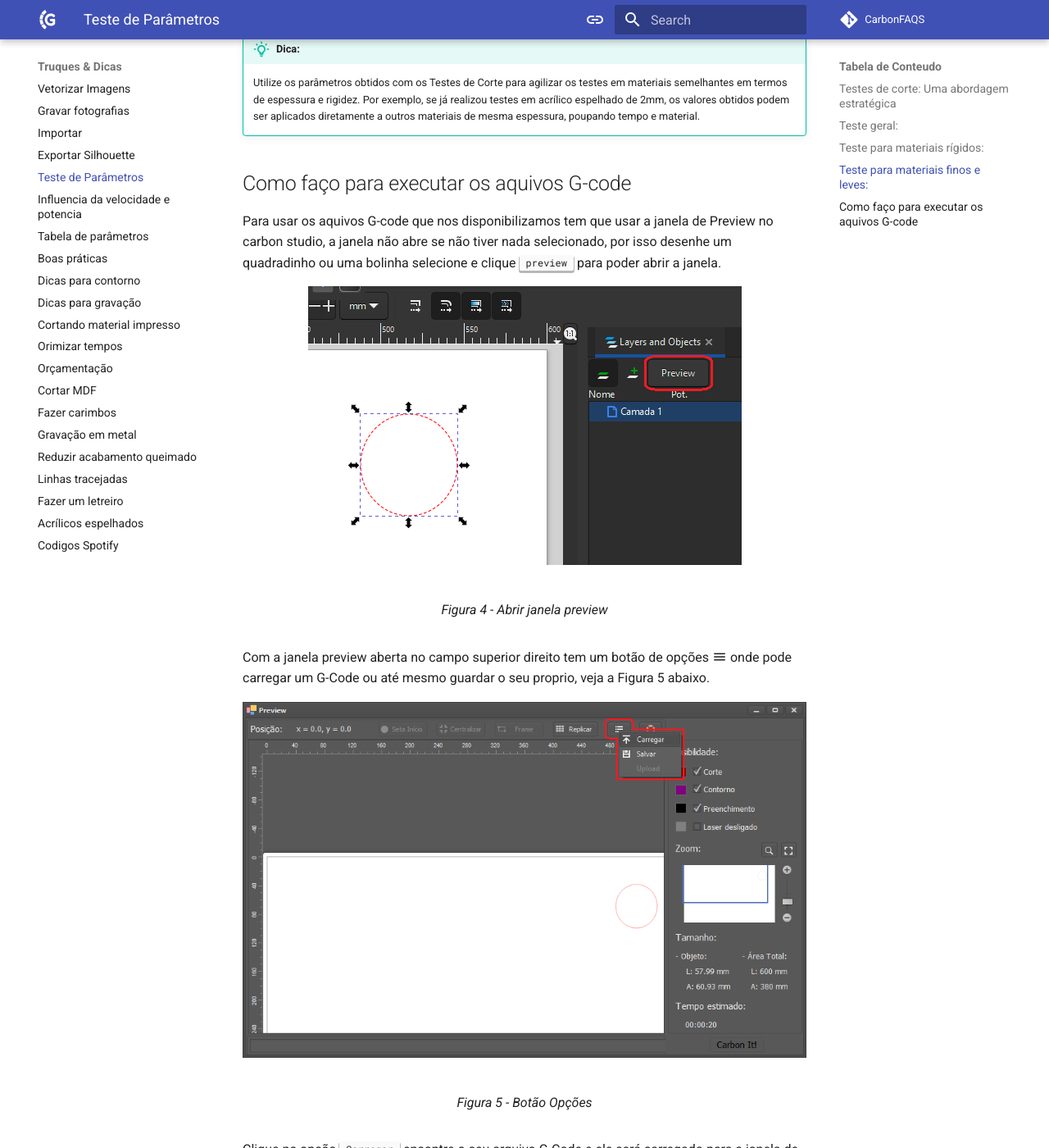
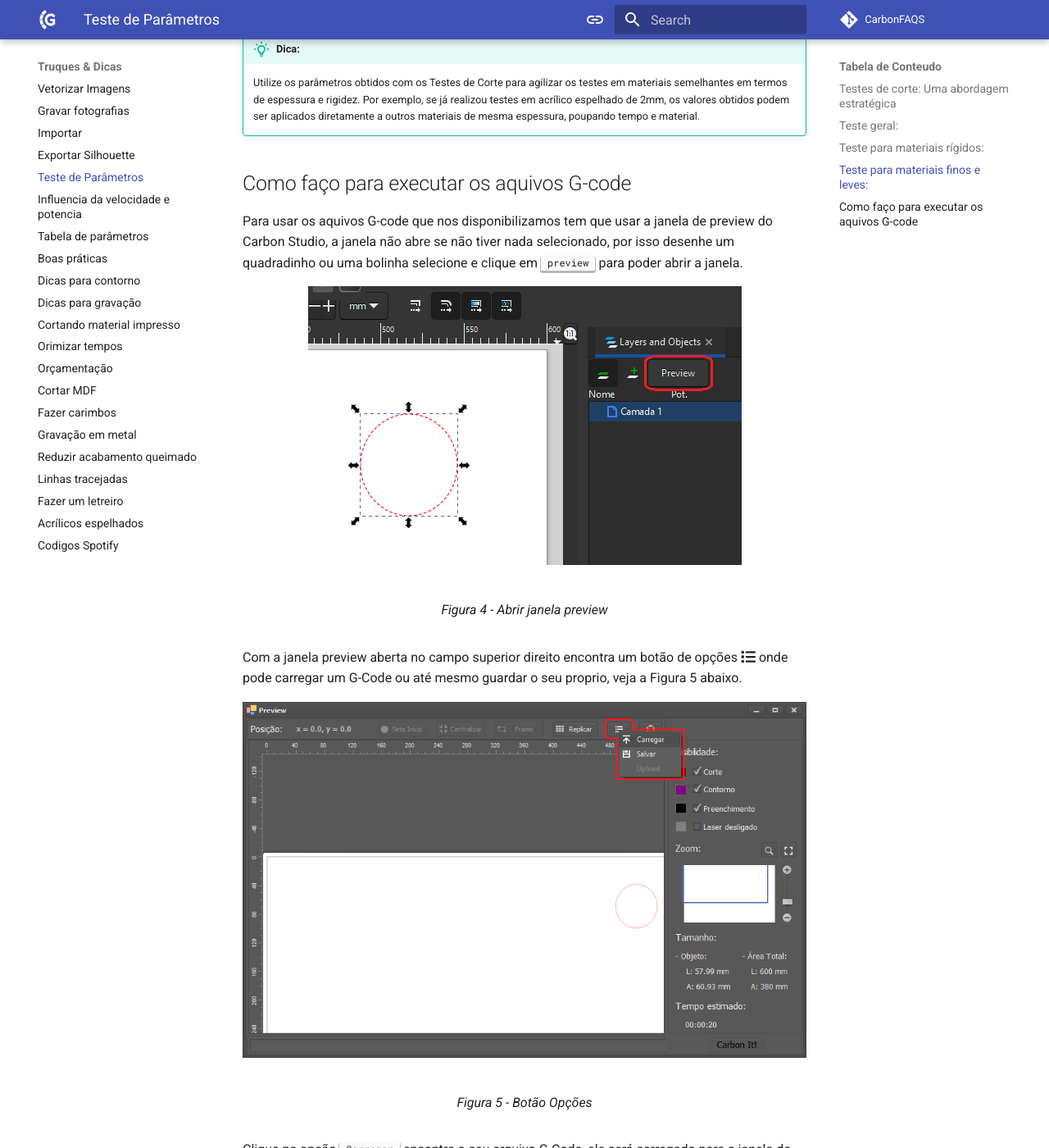
Before and after one commit to GadgetPlusKDB/Carbon-FAQS, an MkDocs documentation site: the page built from docs/truques-&-dicas/testes-parametros.md, in a window 1280 px wide and 1400 px high, scrolled down 2581 px. Shown: the whole window at 82% size. Built offline with MkDocs 1.6.1 and Material for MkDocs 9.7.7, drawn with Linux system fonts in a browser that asks for light colours; comment, search, counter and statistics services are not loaded; some of the changed text lies outside the part shown.

Commit message:
$Update Primeiros Passos

```diff
--- a/docs/truques-&-dicas/testes-parametros.md
+++ b/docs/truques-&-dicas/testes-parametros.md
@@ -69,7 +69,7 @@ Indicado para materiais como feltro, tecido e papel até 180 gramas, este teste
 
 ## Como faço para executar os aquivos G-code
 
-Para usar os aquivos G-code que nos disponibilizamos tem que usar a janela de Preview no carbon studio, a janela não abre se não tiver nada selecionado, por isso desenhe um quadradinho ou uma bolinha selecione e clique ++"preview"++ para poder abrir a janela.
+Para usar os aquivos G-code que nos disponibilizamos tem que usar a janela de preview do Carbon Studio, a janela não abre se não tiver nada selecionado, por isso desenhe um quadradinho ou uma bolinha selecione e clique em ++"preview"++ para poder abrir a janela.
 
 <figure markdown="span">
 
@@ -78,7 +78,7 @@ Para usar os aquivos G-code que nos disponibilizamos tem que usar a janela de Pr
 
 </figure>
 
-Com a janela preview aberta no campo superior direito tem um botão de opções :material-menu: onde pode carregar um G-Code ou até mesmo guardar o seu proprio, veja a Figura 5 abaixo.
+Com a janela preview aberta no campo superior direito encontra um botão de opções :fontawesome-solid-list: onde pode carregar um G-Code ou até mesmo guardar o seu proprio, veja a Figura 5 abaixo.
 
 <figure markdown="span">
 
@@ -87,7 +87,7 @@ Com a janela preview aberta no campo superior direito tem um botão de opções
 
 </figure>
 
-Clique na opção ++"Carregar"++ encontre o seu arquivo G-Code e ele será carregado para a janela de preview, e pronto agora é so clicar ++"Carbon It"++
+Clique na opção ++"Carregar"++ encontre o seu arquivo G-Code, ele será carregado para a janela de preview e pronto agora é so clicar ++"Carbon It"++
 
 <figure markdown="span">
 
```
